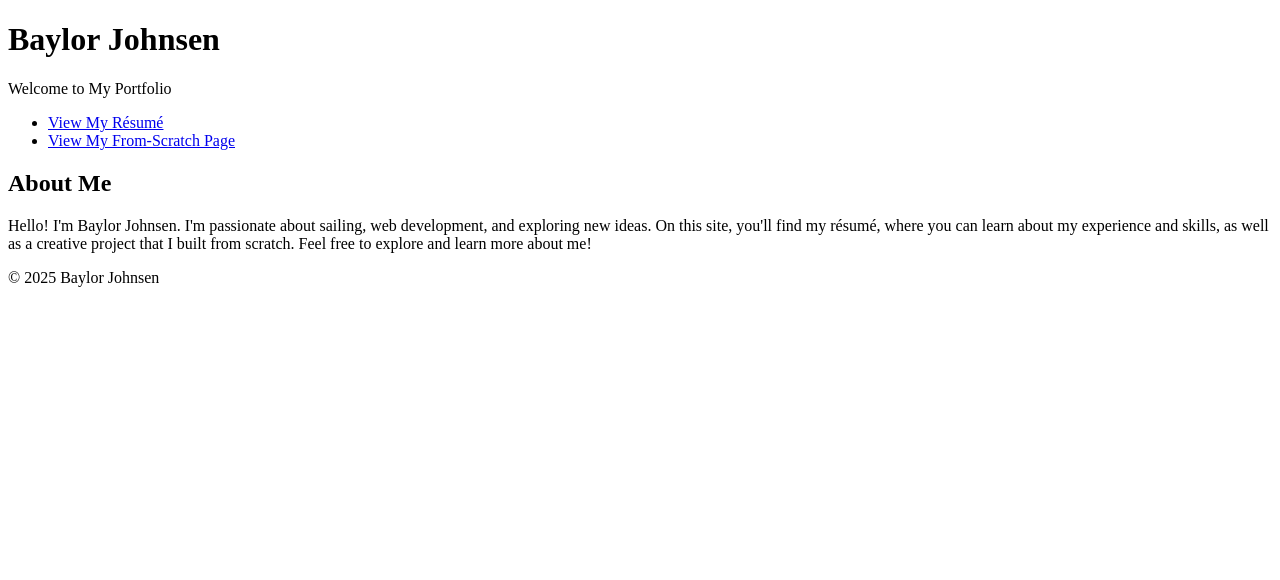
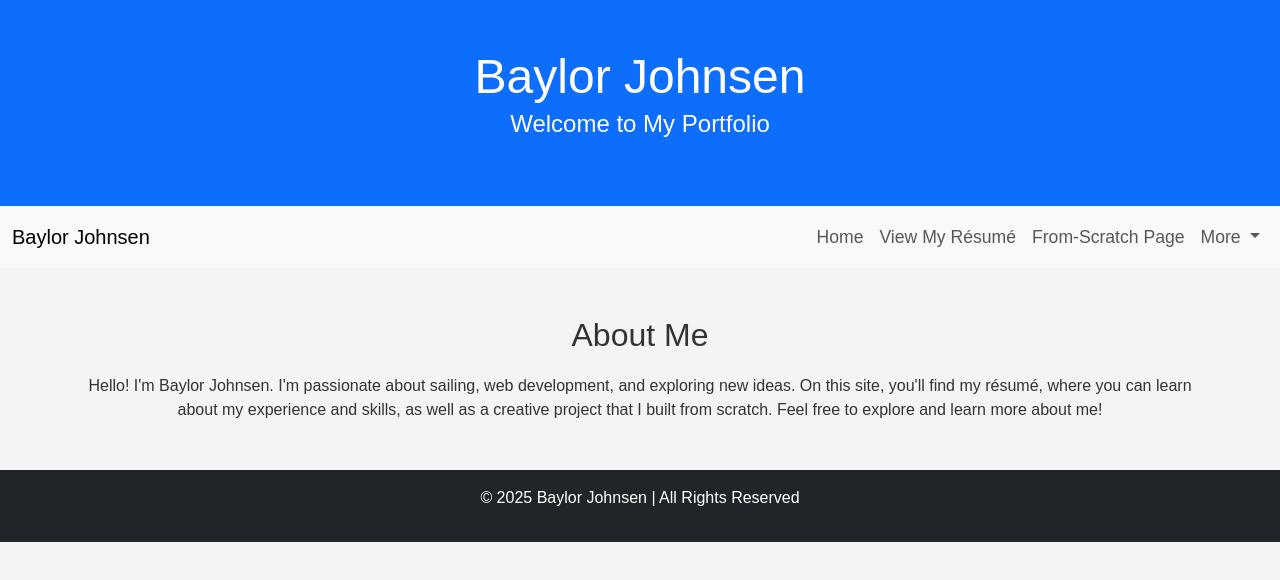
Before and after one commit to baylormj/baylor-johnsen-IS201, a plain HTML site: page index.html in a window 1280 px wide. Drawn offline with nearby package versions, Linux system fonts and the light colour scheme.

Commit message:
Updated home page, from-scratch page, and styles

```diff
--- a/index.html
+++ b/index.html
@@ -1,42 +1,75 @@
 <!DOCTYPE html>
 <html lang="en">
+
 <head>
     <meta charset="UTF-8">
     <meta name="viewport" content="width=device-width, initial-scale=1.0">
     <title>Baylor Johnsen - Home</title>
 
+    <!-- Link to Bootstrap CSS -->
+    <link href="https://cdn.jsdelivr.net/npm/bootstrap@5.3.0-alpha1/dist/css/bootstrap.min.css" rel="stylesheet">
+
     <!-- Link to Custom Stylesheet -->
     <link rel="stylesheet" href="styles.css">
 </head>
+
 <body>
 
     <!-- Header Section -->
-<header id="header">
-    <h1 class="title">Baylor Johnsen</h1>
-    <p class="subtitle">Welcome to My Portfolio</p>
+    <header id="header" class="bg-primary text-white text-center py-5">
+        <h1 class="title display-3">Baylor Johnsen</h1>
+        <p class="subtitle lead">Welcome to My Portfolio</p>
     </header>
 
     <!-- Navigation Section -->
-<nav>
-    <ul>
-        <li><a href="resume.html">View My Résumé</a></li>
-        <li><a href="from-scratch.html">View My From-Scratch Page</a></li>
+    <nav class="navbar navbar-expand-lg navbar-light bg-light">
+        <div class="container-fluid">
+            <a class="navbar-brand" href="#">Baylor Johnsen</a>
+            <button class="navbar-toggler" type="button" data-bs-toggle="collapse" data-bs-target="#navbarNav"
+                aria-controls="navbarNav" aria-expanded="false" aria-label="Toggle navigation">
+                <span class="navbar-toggler-icon"></span>
+            </button>
+            <div class="collapse navbar-collapse" id="navbarNav">
+                <ul class="navbar-nav ms-auto">
+                    <li class="nav-item">
+                        <a class="nav-link" href="index.html">Home</a>
+                    </li>
+                    <li class="nav-item">
+                        <a class="nav-link" href="resume.html">View My Résumé</a>
+                    </li>
+                    <li class="nav-item">
+                        <a class="nav-link" href="from-scratch.html">From-Scratch Page</a>
+                    </li>
+                    <!-- Dropdown Menu -->
+                    <li class="nav-item dropdown">
+                        <a class="nav-link dropdown-toggle" href="#" id="navbarDropdown" role="button" data-bs-toggle="dropdown"
+                            aria-expanded="false">
+                            More
+                        </a>
+                        <ul class="dropdown-menu" aria-labelledby="navbarDropdown">
+                            <li><a class="dropdown-item" href="#">Link 1</a></li>
+                            <li><a class="dropdown-item" href="#">Link 2</a></li>
+                            <li><a class="dropdown-item" href="#">Link 3</a></li>
                         </ul>
+                    </li>
+                </ul>
+            </div>
+        </div>
     </nav>
 
     <!-- About Me Section -->
-<section id="about">
-    <div class="container">
-        <h2>About Me</h2>
+    <section id="about" class="container my-5">
+        <h2 class="text-center">About Me</h2>
         <p>Hello! I'm Baylor Johnsen. I'm passionate about sailing, web development, and exploring new ideas. On this site, you'll find my résumé, where you can learn about my experience and skills, as well as a creative project that I built from scratch. Feel free to explore and learn more about me!</p>
-    </div>
     </section>
 
     <!-- Footer Section -->
-<footer id="footer">
-    <p>&copy; 2025 Baylor Johnsen</p>
+    <footer id="footer" class="bg-dark text-white text-center py-3">
+        <p>&copy; 2025 Baylor Johnsen | All Rights Reserved</p>
     </footer>
 
+    <!-- Link to Bootstrap JS -->
+    <script src="https://cdn.jsdelivr.net/npm/bootstrap@5.3.0-alpha1/dist/js/bootstrap.bundle.min.js"></script>
 </body>
+
 </html>
-<link rel="stylesheet" href=“index.css">
--- a/styles.css
+++ b/styles.css
@@ -1,80 +1,61 @@
-{\rtf1\ansi\ansicpg1252\cocoartf2867
-\cocoatextscaling0\cocoaplatform0{\fonttbl\f0\fswiss\fcharset0 Helvetica;}
-{\colortbl;\red255\green255\blue255;}
-{\*\expandedcolortbl;;}
-\margl1440\margr1440\vieww11520\viewh8400\viewkind0
-\pard\tx720\tx1440\tx2160\tx2880\tx3600\tx4320\tx5040\tx5760\tx6480\tx7200\tx7920\tx8640\pardirnatural\partightenfactor0
+/* General Styles */
+body {
+    font-family: 'Arial', sans-serif;
+    background-color: #f4f4f4; /* Light background */
+    color: #333; /* Dark text color */
+    margin: 0;
+    padding: 0;
+}
 
-\f0\fs24 \cf0 /* General Styles */\
-body \{\
-    font-family: 'Arial', sans-serif;\
-    background-color: #f4f4f4; /* Light background */\
-    color: #333; /* Dark text color */\
-    margin: 0;\
-    padding: 0;\
-\}\
-\
-/* Header Styling */\
-#header \{\
-    background-color: #007bff; /* Blue color */\
-    color: white;\
-    text-align: center;\
-    padding: 30px;\
-\}\
-\
-.title \{\
-    font-size: 3em;\
-    margin-bottom: 0;\
-\}\
-\
-.subtitle \{\
-    font-size: 1.2em;\
-    margin-top: 0;\
-\}\
-\
-/* Navigation Styling */\
-nav \{\
-    text-align: center;\
-    margin-top: 20px;\
-\}\
-\
-nav a \{\
-    text-decoration: none;\
-    color: #007bff;\
-    font-size: 1.1em;\
-\}\
-\
-/* Container for Sections */\
-.container \{\
-    padding: 20px;\
-    max-width: 900px;\
-    margin: 0 auto;\
-\}\
-\
-/* Section Styling */\
-section \{\
-    margin-bottom: 40px;\
-\}\
-\
-/* Lists Styling */\
-ol, ul \{\
-    font-size: 1.2em;\
-\}\
-\
-/* YouTube Video Styling */\
-iframe \{\
-    width: 100%;\
-    height: 315px;\
-    border: none;\
-    border-radius: 8px;\
-\}\
-\
-/* Footer Styling */\
-#footer \{\
-    background-color: #007bff;\
-    color: white;\
-    text-align: center;\
-    padding: 20px;\
-    margin-top: 40px;\
-\}\
+/* Header Styling */
+#header {
+    background-color: #007bff; /* Blue color */
+    color: white;
+    text-align: center;
+    padding: 50px 0;
 }
+
+.title {
+    font-size: 3em;
+    margin-bottom: 0;
+}
+
+.subtitle {
+    font-size: 1.5em;
+    margin-top: 0;
+}
+
+/* Navbar Styling */
+.navbar-nav {
+    font-size: 1.1em;
+}
+
+.navbar-nav .nav-link {
+    padding: 10px 15px;
+}
+
+/* About Section */
+#about {
+    text-align: center;
+    margin-top: 40px;
+}
+
+#about .container {
+    max-width: 900px;
+    margin: 0 auto;
+    padding: 20px;
+}
+
+#about h2 {
+    font-size: 2em;
+    margin-bottom: 20px;
+}
+
+/* Footer Styling */
+#footer {
+    background-color: #007bff;
+    color: white;
+    text-align: center;
+    padding: 20px;
+    margin-top: 40px;
+}
```
Also changed, not shown: from-scratch.html (+2 -1 lines). Lines whose indentation alone changed are shown as unchanged.
